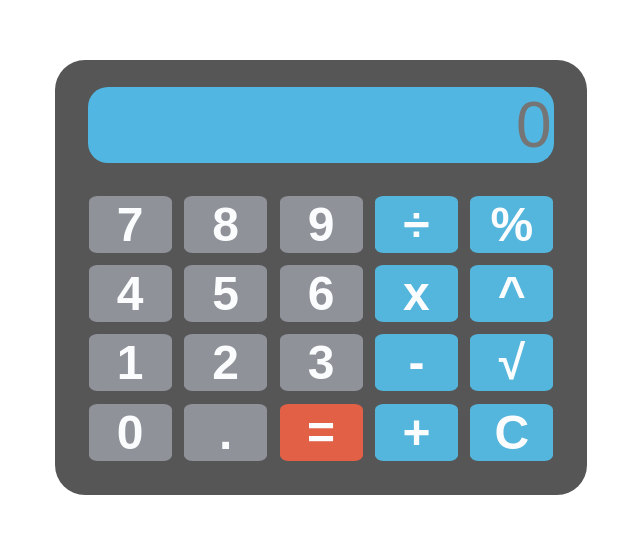
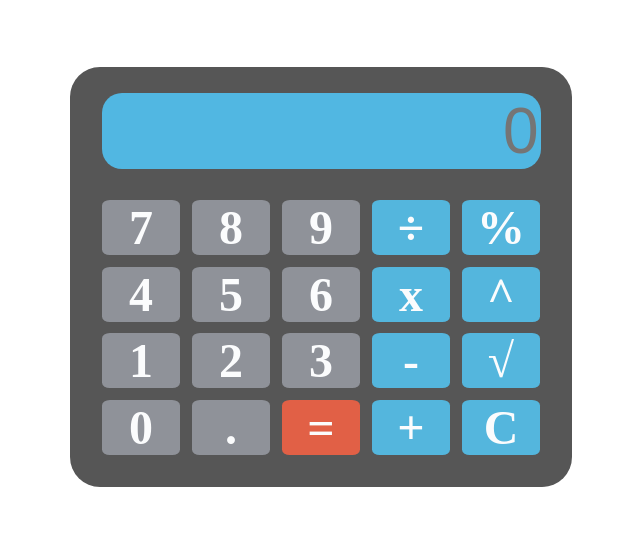
Before and after one commit to Kirko-03/calculator, a plain HTML site: page index.html in a window 1280 px wide. Shown: the part 123-656 px from the top of the page, without its empty margins (219-859 px from the left). Drawn offline with Linux system fonts and the light colour scheme.

Commit message:
the logic of input and calculations has been changed,changed layout and styles

```diff
--- a/index.css
+++ b/index.css
@@ -14,7 +14,7 @@ ul li{
 }
 .calculator {
     background: #565656;
-    width: 530px;
+    width: 500px;
     height: 100%;
     padding: 1px;
     border-radius: 30px;
--- a/index.html
+++ b/index.html
@@ -1,51 +1,59 @@
-
-
 <!doctype html>
 <html lang="en">
 <head>
     <meta charset="UTF-8">
     <meta name="viewport"
           content="width=device-width, user-scalable=no, initial-scale=1.0, maximum-scale=1.0, minimum-scale=1.0">
+    <meta http-equiv="X-UA-Compatible" content="ie=edge">
     <link rel="stylesheet" href="index.css">
     <title>Document</title>
 </head>
 <body>
 <div>
     <div class="calculator">
+
+        <form name="form">
             <div class="panel">
-                <input type="text" disabled placeholder="0" class="panelResult">
+                <label for="panelResult"></label>
+                <input type="text" disabled placeholder="0" id="panelResult" class="panelResult"/>
             </div>
             <div class="buttons">
                 <div class="row">
-                    <button class="btn">7</button>
-                    <button class="btn">8</button>
-                    <button class="btn">9</button>
-                    <button class="btn act">÷</button>
-                    <button class="btn act">%</button>
+                    <div class="btn">7</div>
+                    <div class="btn">8</div>
+                    <div class="btn">9</div>
+                    <div class="btn act">÷</div>
+                    <div class="btn act">%</div>
                 </div>
+
                 <div class="row">
-                    <button class="btn">4</button>
-                    <button class="btn">5</button>
-                    <button class="btn">6</button>
-                    <button class="btn act">x</button>
-                    <button class="btn act">^</button>
+                    <div class="btn">4</div>
+                    <div class="btn">5</div>
+                    <div class="btn">6</div>
+                    <div class="btn act">x</div>
+                    <div class="btn act">^</div>
                 </div>
+
                 <div class="row">
-                    <button class="btn">1</button>
-                    <button class="btn">2</button>
-                    <button class="btn">3</button>
-                    <button class="btn act">-</button>
-                    <button class="btn act">√</button>
+                    <div class="btn">1</div>
+                    <div class="btn">2</div>
+                    <div class="btn">3</div>
+                    <div class="btn act">-</div>
+                    <div class="btn act">√</div>
                 </div>
+
                 <div class="row">
-                    <button class="btn">0</button>
-                    <button class="btn">.</button>
-                    <button class="btn red">=</button>
-                    <button class="btn act">+</button>
-                    <button class="btn clear act">C</button>
+                    <div class="btn">0</div>
+                    <div class="btn">.</div>
+                    <div class="btn red">=</div>
+                    <div class="btn act">+</div>
+                    <div class="btn clear act">C</div>
                 </div>
             </div>
+        </form>
+
     </div>
+
 </div>
 <div class="list">
     <ul id="resultId" class="ul"></ul>
--- a/index.js
+++ b/index.js
@@ -52,7 +52,6 @@ document.querySelector('.buttons').onclick = (event) => {
     }
     if (arrayAction.includes(key)) {
         action = key
-        console.log(firstNum, secNum, action)
         screen.value += action
     }
 
```
